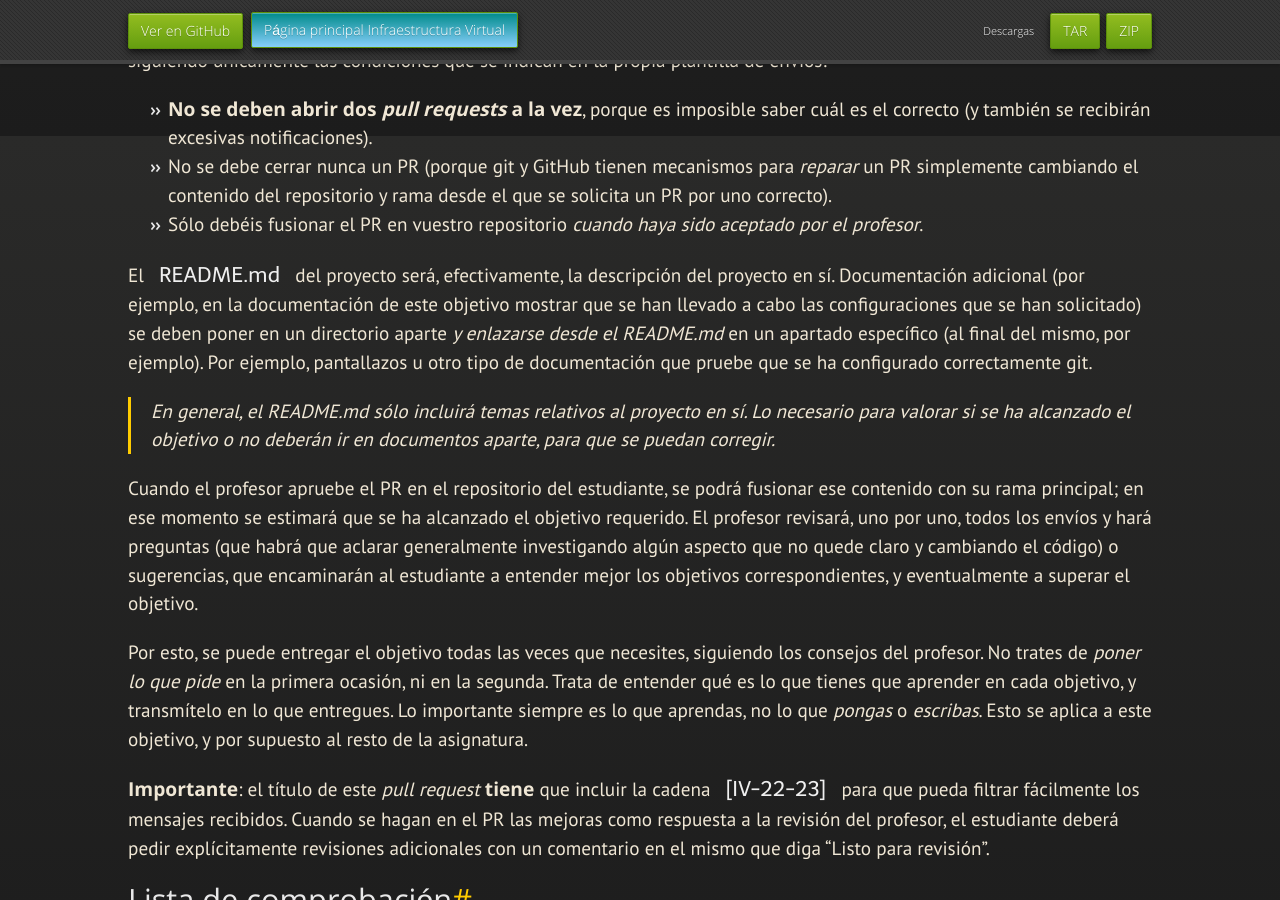
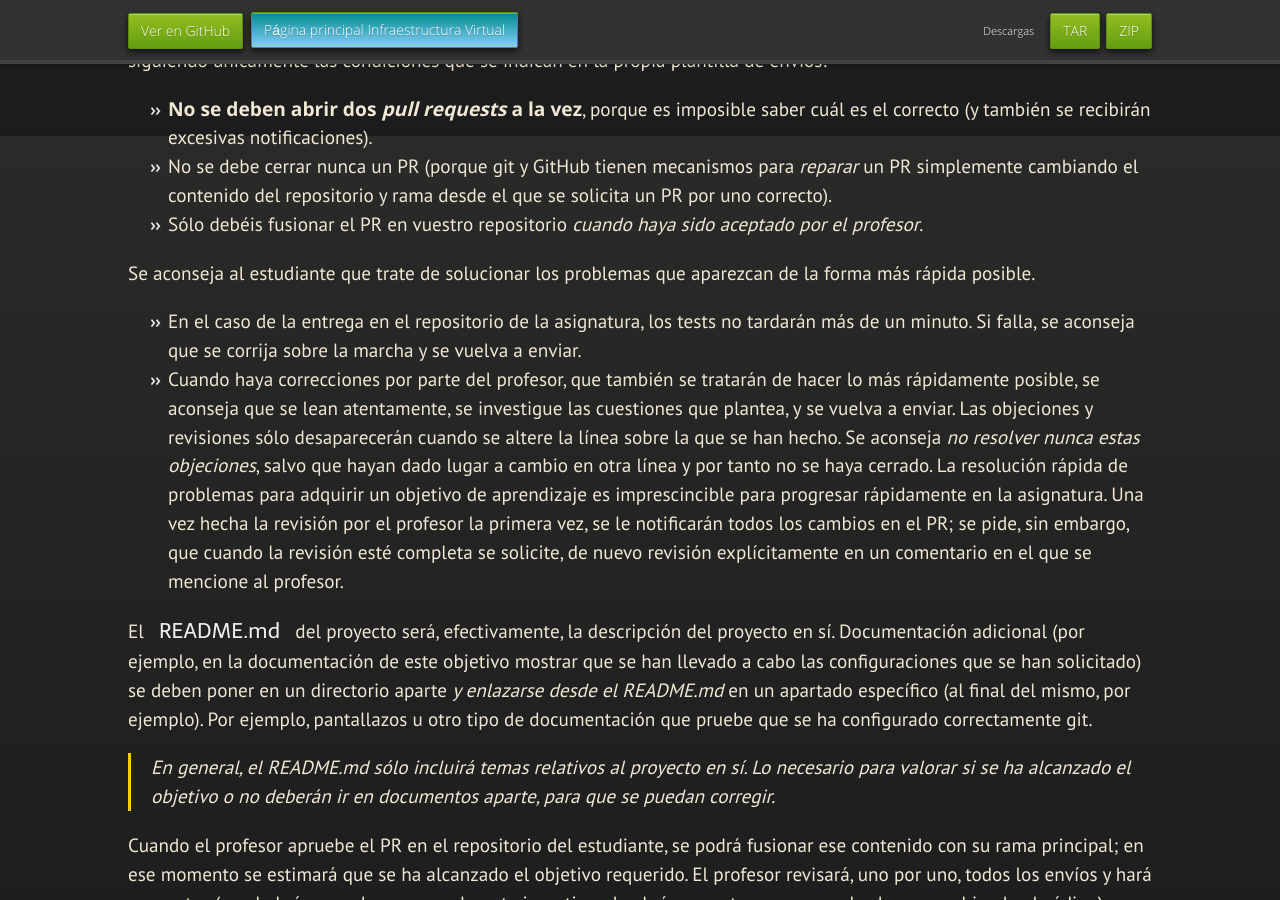
Before and after one commit to JJ/IV, a Jekyll site: the page built from documentos/proyecto/0.Repositorio.md, in a window 1280 px wide and 900 px high, scrolled down 7064 px. Built offline with Jekyll 4.4.1, drawn with Linux system fonts in a browser that asks for light colours; nearby versions of some CDN libraries; some web fonts are replaced; our own code applies the rules of GitHub Pages for plain Markdown files.

Commit message:
Sync documentos/proyecto/0.Repositorio.md de master a gh-pages

```diff
--- a/documentos/proyecto/0.Repositorio.md
+++ b/documentos/proyecto/0.Repositorio.md
@@ -391,6 +391,23 @@ condiciones que se indican en la propia plantilla de envíos:
 * Sólo debéis fusionar el PR en vuestro repositorio *cuando haya sido aceptado
   por el profesor*.
 
+Se aconseja al estudiante que trate de solucionar los problemas que aparezcan de
+la forma más rápida posible.
+* En el caso de la entrega en el repositorio de la asignatura, los tests no
+  tardarán más de un minuto. Si falla, se aconseja que se corrija sobre la
+  marcha y se vuelva a enviar.
+* Cuando haya correcciones por parte del profesor, que también se tratarán de
+  hacer lo más rápidamente posible, se aconseja que se lean atentamente, se
+  investigue las cuestiones que plantea, y se vuelva a enviar. Las objeciones y
+  revisiones sólo desaparecerán cuando se altere la línea sobre la que se han
+  hecho. Se aconseja *no resolver nunca estas objeciones*, salvo que hayan dado
+  lugar a cambio en otra línea y por tanto no se haya cerrado. La resolución
+  rápida de problemas para adquirir un objetivo de aprendizaje es imprescincible
+  para progresar rápidamente en la asignatura. Una vez hecha la revisión por el
+  profesor la primera vez, se le notificarán todos los cambios en el PR; se
+  pide, sin embargo, que cuando la revisión esté completa se solicite, de nuevo
+  revisión explícitamente en un comentario en el que se mencione al profesor.
+
 El `README.md` del proyecto será, efectivamente, la descripción del proyecto en
 sí. Documentación adicional (por ejemplo, en la documentación de este objetivo
 mostrar que se han llevado a cabo las configuraciones que se han solicitado) se
```
